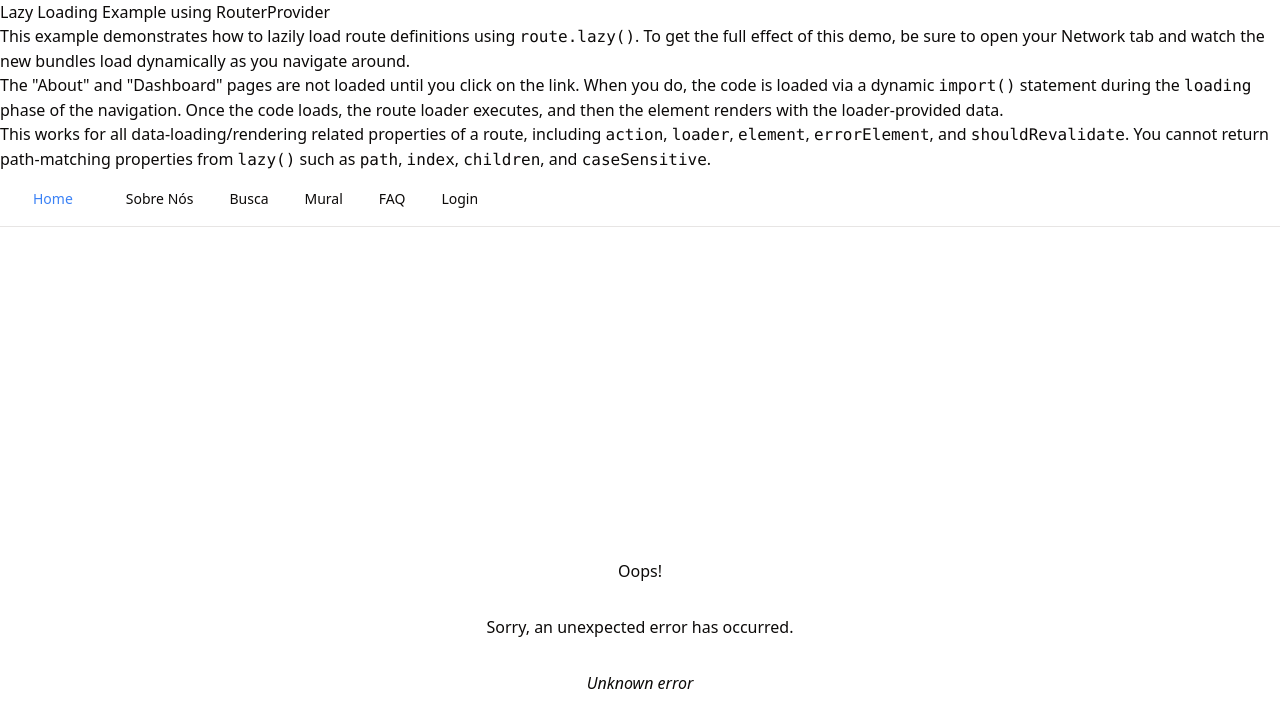
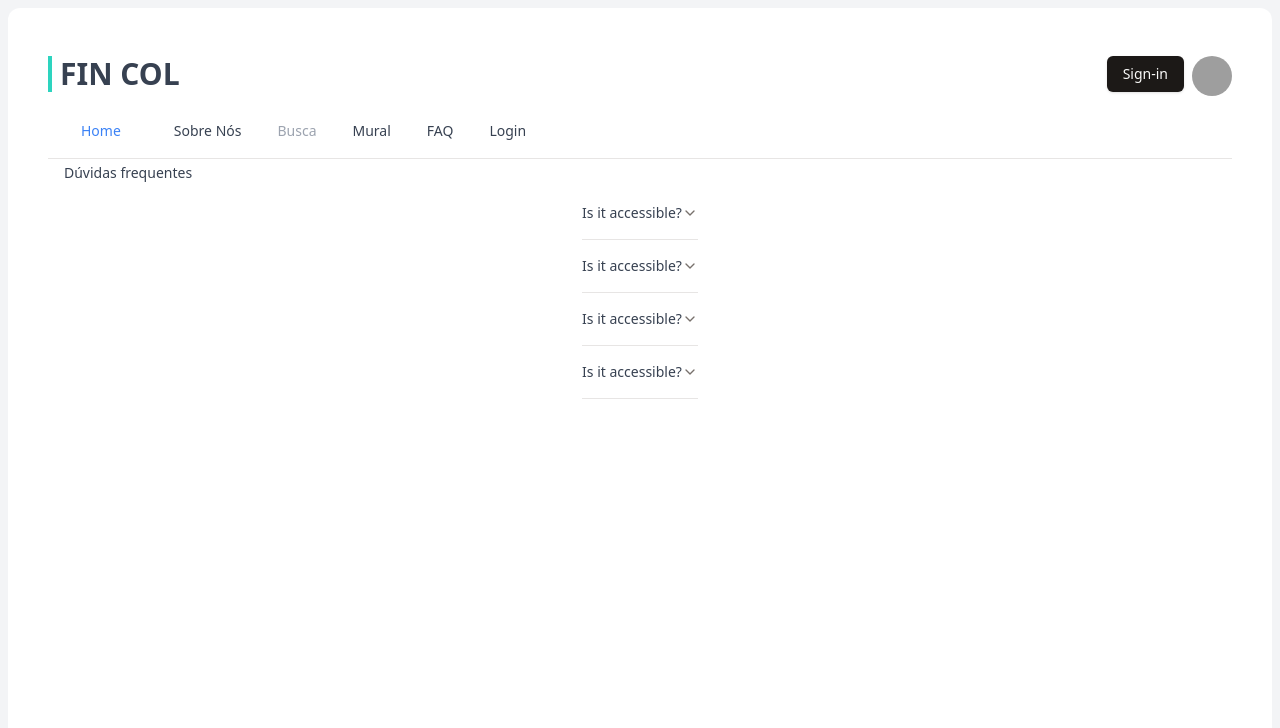
Before and after one commit to YuriMCorrea/fincol-front, a React (Vite) app: page /faq in a window 1280 px wide. Shown: the top 728 px of the page. Built offline with nearby package versions, Linux system fonts and the light colour scheme; grey boxes are pictures that could not be loaded.

Commit message:
buidilng top part

```diff
--- a/package.json
+++ b/package.json
@@ -10,6 +10,8 @@
     "preview": "vite preview"
   },
   "dependencies": {
+    "@radix-ui/react-accordion": "^1.2.2",
+    "@radix-ui/react-avatar": "^1.1.2",
     "@radix-ui/react-menubar": "^1.1.5",
     "@radix-ui/react-navigation-menu": "^1.2.4",
     "@radix-ui/react-slot": "^1.1.1",
@@ -19,9 +21,11 @@
     "localforage": "^1.10.0",
     "lucide-react": "^0.473.0",
     "match-sorter": "^8.0.0",
+    "next-themes": "^0.4.4",
     "react": "^18.3.1",
     "react-dom": "^18.3.1",
     "react-router-dom": "^7.1.3",
+    "sonner": "^1.7.3",
     "sort-by": "^1.2.0",
     "tailwind-merge": "^2.6.0",
     "tailwindcss-animate": "^1.0.7"
--- /dev/null
+++ b/src/components/ui/accordion.tsx
@@ -0,0 +1,55 @@
+import * as React from "react"
+import * as AccordionPrimitive from "@radix-ui/react-accordion"
+import { ChevronDown } from "lucide-react"
+
+import { cn } from "@/lib/utils"
+
+const Accordion = AccordionPrimitive.Root
+
+const AccordionItem = React.forwardRef<
+  React.ElementRef<typeof AccordionPrimitive.Item>,
+  React.ComponentPropsWithoutRef<typeof AccordionPrimitive.Item>
+>(({ className, ...props }, ref) => (
+  <AccordionPrimitive.Item
+    ref={ref}
+    className={cn("border-b", className)}
+    {...props}
+  />
+))
+AccordionItem.displayName = "AccordionItem"
+
+const AccordionTrigger = React.forwardRef<
+  React.ElementRef<typeof AccordionPrimitive.Trigger>,
+  React.ComponentPropsWithoutRef<typeof AccordionPrimitive.Trigger>
+>(({ className, children, ...props }, ref) => (
+  <AccordionPrimitive.Header className="flex">
+    <AccordionPrimitive.Trigger
+      ref={ref}
+      className={cn(
+        "flex flex-1 items-center justify-between py-4 text-sm font-medium transition-all hover:underline text-left [&[data-state=open]>svg]:rotate-180",
+        className
+      )}
+      {...props}
+    >
+      {children}
+      <ChevronDown className="h-4 w-4 shrink-0 text-muted-foreground transition-transform duration-200" />
+    </AccordionPrimitive.Trigger>
+  </AccordionPrimitive.Header>
+))
+AccordionTrigger.displayName = AccordionPrimitive.Trigger.displayName
+
+const AccordionContent = React.forwardRef<
+  React.ElementRef<typeof AccordionPrimitive.Content>,
+  React.ComponentPropsWithoutRef<typeof AccordionPrimitive.Content>
+>(({ className, children, ...props }, ref) => (
+  <AccordionPrimitive.Content
+    ref={ref}
+    className="overflow-hidden text-sm data-[state=closed]:animate-accordion-up data-[state=open]:animate-accordion-down"
+    {...props}
+  >
+    <div className={cn("pb-4 pt-0", className)}>{children}</div>
+  </AccordionPrimitive.Content>
+))
+AccordionContent.displayName = AccordionPrimitive.Content.displayName
+
+export { Accordion, AccordionItem, AccordionTrigger, AccordionContent }
--- /dev/null
+++ b/src/components/ui/avatar.tsx
@@ -0,0 +1,48 @@
+import * as React from "react"
+import * as AvatarPrimitive from "@radix-ui/react-avatar"
+
+import { cn } from "@/lib/utils"
+
+const Avatar = React.forwardRef<
+  React.ElementRef<typeof AvatarPrimitive.Root>,
+  React.ComponentPropsWithoutRef<typeof AvatarPrimitive.Root>
+>(({ className, ...props }, ref) => (
+  <AvatarPrimitive.Root
+    ref={ref}
+    className={cn(
+      "relative flex h-10 w-10 shrink-0 overflow-hidden rounded-full",
+      className
+    )}
+    {...props}
+  />
+))
+Avatar.displayName = AvatarPrimitive.Root.displayName
+
+const AvatarImage = React.forwardRef<
+  React.ElementRef<typeof AvatarPrimitive.Image>,
+  React.ComponentPropsWithoutRef<typeof AvatarPrimitive.Image>
+>(({ className, ...props }, ref) => (
+  <AvatarPrimitive.Image
+    ref={ref}
+    className={cn("aspect-square h-full w-full", className)}
+    {...props}
+  />
+))
+AvatarImage.displayName = AvatarPrimitive.Image.displayName
+
+const AvatarFallback = React.forwardRef<
+  React.ElementRef<typeof AvatarPrimitive.Fallback>,
+  React.ComponentPropsWithoutRef<typeof AvatarPrimitive.Fallback>
+>(({ className, ...props }, ref) => (
+  <AvatarPrimitive.Fallback
+    ref={ref}
+    className={cn(
+      "flex h-full w-full items-center justify-center rounded-full bg-muted",
+      className
+    )}
+    {...props}
+  />
+))
+AvatarFallback.displayName = AvatarPrimitive.Fallback.displayName
+
+export { Avatar, AvatarImage, AvatarFallback }
--- /dev/null
+++ b/src/components/ui/sonner.tsx
@@ -0,0 +1,29 @@
+import { useTheme } from "next-themes"
+import { Toaster as Sonner } from "sonner"
+
+type ToasterProps = React.ComponentProps<typeof Sonner>
+
+const Toaster = ({ ...props }: ToasterProps) => {
+  const { theme = "system" } = useTheme()
+
+  return (
+    <Sonner
+      theme={theme as ToasterProps["theme"]}
+      className="toaster group"
+      toastOptions={{
+        classNames: {
+          toast:
+            "group toast group-[.toaster]:bg-background group-[.toaster]:text-foreground group-[.toaster]:border-border group-[.toaster]:shadow-lg",
+          description: "group-[.toast]:text-muted-foreground",
+          actionButton:
+            "group-[.toast]:bg-primary group-[.toast]:text-primary-foreground",
+          cancelButton:
+            "group-[.toast]:bg-muted group-[.toast]:text-muted-foreground",
+        },
+      }}
+      {...props}
+    />
+  )
+}
+
+export { Toaster }
--- a/src/pages/_layouts/base.tsx
+++ b/src/pages/_layouts/base.tsx
@@ -16,41 +16,42 @@ import {
     navigationMenuTriggerStyle,
 } from "@/components/ui/navigation-menu"
 
+import { Avatar, AvatarFallback, AvatarImage } from "@/components/ui/avatar"
+
+import { toast } from "sonner"
+// import {Simulate} from "react-dom/test-utils";
+import {Toaster} from "@/components/ui/sonner.tsx";
+import {Button} from "@/components/ui/button.tsx";
 
 export default function Base() {
+    let logged = false;
     let navigation = useNavigation();
     let activeLinks = "text-center block border border-white rounded active:bg-blue-500 hover:border-gray-200 text-blue-500 hover:bg-gray-200 py-2 px-4";
 
+    function changeLogingStatus() {
+        logged = !logged;
+        console.log(logged);
+    }
+
     return (
-        <div>
-            <h1>Lazy Loading Example using RouterProvider</h1>
+        <div className="col-start-3 row-start-3 h-dvh flex flex-col bg-gray-100 p-2 dark:bg-white/10">
+            <div className="h-dvh rounded-xl bg-white p-10 text-sm/7 text-gray-700 dark:bg-gray-950 dark:text-gray-300">
 
-            <p>
-                This example demonstrates how to lazily load route definitions using{" "}
-                <code>route.lazy()</code>. To get the full effect of this demo, be sure
-                to open your Network tab and watch the new bundles load dynamically as
-                you navigate around.
-            </p>
-
-            <p>
-                The "About" and "Dashboard" pages are not loaded until you click on the
-                link. When you do, the code is loaded via a dynamic{" "}
-                <code>import()</code> statement during the <code>loading</code> phase of
-                the navigation. Once the code loads, the route loader executes, and then
-                the element renders with the loader-provided data.
-            </p>
-
-            <p>
-                This works for all data-loading/rendering related properties of a route,
-                including <code>action</code>, <code>loader</code>, <code>element</code>
-                , <code>errorElement</code>, and <code>shouldRevalidate</code>. You
-                cannot return path-matching properties from <code>lazy()</code> such as{" "}
-                <code>path</code>, <code>index</code>, <code>children</code>, and{" "}
-                <code>caseSensitive</code>.
-            </p>
-
+            <div className="relative flow-root my-2">
+                <h1 className="float-left text-2xl md:text-3xl pl-2 border-l-4  font-sans font-bold border-teal-400  dark:text-gray-200">
+                    <Link to="/">FIN COL</Link>
+                </h1>
+                <div className="float-right">
+                    <Avatar className="float-right">
+                        <AvatarImage src="https://github.com/shadcn.png" />
+                        <AvatarFallback>CN</AvatarFallback>
+                    </Avatar>
+                    <Button className="mx-2 float-right" onClick={() => changeLogingStatus()}> {logged ? "Sign-out" : "Sign-in"}</Button>
+                </div>
+            </div>
             <div style={{position: "fixed", top: 0, right: 0}}>
-                {navigation.state !== "idle" && <p>Navigation in progress...</p>}
+                <Toaster duration={500}/>
+                {navigation.state !== "idle" ? toast("Navigation in progress...") : null}
             </div>
 
             {/*<nav>*/}
@@ -98,10 +99,10 @@ export default function Base() {
                         </Link>
                     </NavigationMenuItem>
                     <NavigationMenuItem>
-                        <Link to="/busca">
-                            <NavigationMenuLink className={navigationMenuTriggerStyle()}>
+                        <Link to="#" className="group inline-flex h-9 w-max items-center justify-center rounded-md bg-background px-4 py-2 text-sm text-gray-400 font-medium transition-colors focus:bg-accent focus:text-accent-foreground focus:outline-none disabled:pointer-events-none disabled:opacity-50 data-[active]:bg-accent/50 data-[state=open]:bg-accent/50 cursor-not-allowed disabled-link">
+                            {/*<NavigationMenuLink className={navigationMenuTriggerStyle()}>*/}
                                 Busca
-                            </NavigationMenuLink>
+                            {/*</NavigationMenuLink>*/}
                         </Link>
                     </NavigationMenuItem>
                     <NavigationMenuItem>
@@ -131,7 +132,8 @@ export default function Base() {
 
             <hr/>
 
-            <Outlet/>
+            <Outlet />
+            </div>
         </div>
     );
 }
--- a/src/pages/app/dashboard.tsx
+++ b/src/pages/app/dashboard.tsx
@@ -22,10 +22,10 @@ export function DashboardLayout() {
             <nav>
                 <ul>
                     <li>
-                        <Link to="/dashboard">Dashboard Home</Link>
+                        <Link to="/mural">Mural Público</Link>
                     </li>
                     <li>
-                        <Link to="/dashboard/messages">Messages</Link>
+                        <Link to="/mural/apoiadores">Mural Apoiadores</Link>
                     </li>
                 </ul>
             </nav>
--- /dev/null
+++ b/src/pages/app/faq.tsx
@@ -0,0 +1,42 @@
+import {
+    Accordion,
+    AccordionContent,
+    AccordionItem,
+    AccordionTrigger,
+} from "@/components/ui/accordion"
+
+export function Faq () {
+    return (
+        <div className="lg:container lg:mx-auto px-4 font-sans">
+            <h2>Dúvidas frequentes</h2>
+            <div>
+                <Accordion type="single" collapsible  className="grid lg:container lg:mx-auto w-auto place-content-center">
+                    <AccordionItem value="item-1" className="w-auto">
+                        <AccordionTrigger>Is it accessible?</AccordionTrigger>
+                        <AccordionContent>
+                            Yes. It adheres to the WAI-ARIA design pattern.
+                        </AccordionContent>
+                    </AccordionItem>
+                    <AccordionItem value="item-2" className="w-auto">
+                        <AccordionTrigger>Is it accessible?</AccordionTrigger>
+                        <AccordionContent>
+                            Yes. It adheres to the WAI-ARIA design pattern.
+                        </AccordionContent>
+                    </AccordionItem>
+                    <AccordionItem value="item-3" className="w-auto">
+                        <AccordionTrigger>Is it accessible?</AccordionTrigger>
+                        <AccordionContent>
+                            Yes. It adheres to the WAI-ARIA design pattern.
+                        </AccordionContent>
+                    </AccordionItem>
+                    <AccordionItem value="item-4" className="w-auto">
+                        <AccordionTrigger>Is it accessible?</AccordionTrigger>
+                        <AccordionContent>
+                            Yes. It adheres to the WAI-ARIA design pattern.
+                        </AccordionContent>
+                    </AccordionItem>
+                </Accordion>
+            </div>
+        </div>
+    )
+}
--- a/tailwind.config.js
+++ b/tailwind.config.js
@@ -50,6 +50,28 @@ module.exports = {
   				'4': 'hsl(var(--chart-4))',
   				'5': 'hsl(var(--chart-5))'
   			}
+  		},
+  		keyframes: {
+  			'accordion-down': {
+  				from: {
+  					height: '0'
+  				},
+  				to: {
+  					height: 'var(--radix-accordion-content-height)'
+  				}
+  			},
+  			'accordion-up': {
+  				from: {
+  					height: 'var(--radix-accordion-content-height)'
+  				},
+  				to: {
+  					height: '0'
+  				}
+  			}
+  		},
+  		animation: {
+  			'accordion-down': 'accordion-down 0.2s ease-out',
+  			'accordion-up': 'accordion-up 0.2s ease-out'
   		}
   	}
   },
```
Also changed, not shown: src/routes.tsx (+12 -4 lines), 1 other file (tests, documents, lock files or other folders).
